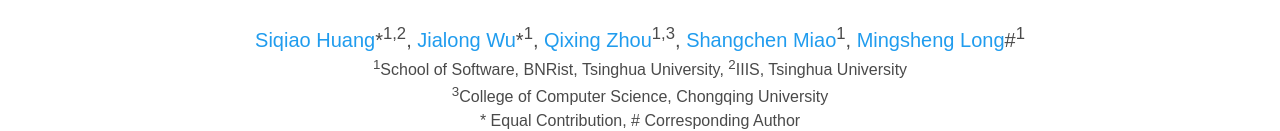
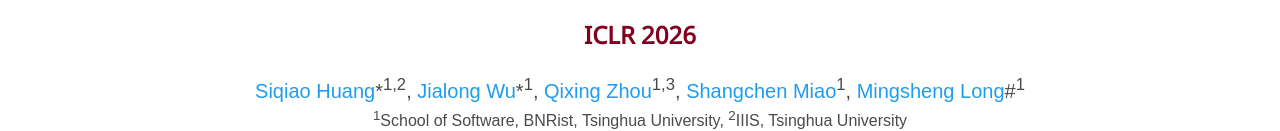
Before and after one commit to knightnemo/vid2world, a plain HTML site: page index.html in a window 1280 px wide. Shown: the part 211-342 px from the top of the page. Drawn offline with nearby package versions, Linux system fonts and the light colour scheme; some icons are missing; a web font is replaced by a local one.

Commit message:
vid2world accepted

```diff
--- a/index.html
+++ b/index.html
@@ -74,7 +74,7 @@
         <div class="column has-text-centered">
 
           <h1 class="title is-1 publication-title"><img src="static/images/logo.png" alt="Logo" style="height: 1em; vertical-align: top; margin-right: 0em;"> Vid2World: Crafting Video Diffusion Models to Interactive World Models</h1>
-          <!-- <h3 class="title is-4">NeurIPS 2024</h3> -->
+          <h3 class="title is-4 has-text-centered" style="font-weight: bold; color: #800020;">ICLR 2026</h3>
 
           <div class="is-size-5 publication-authors">
             <span class="author-block">
```
